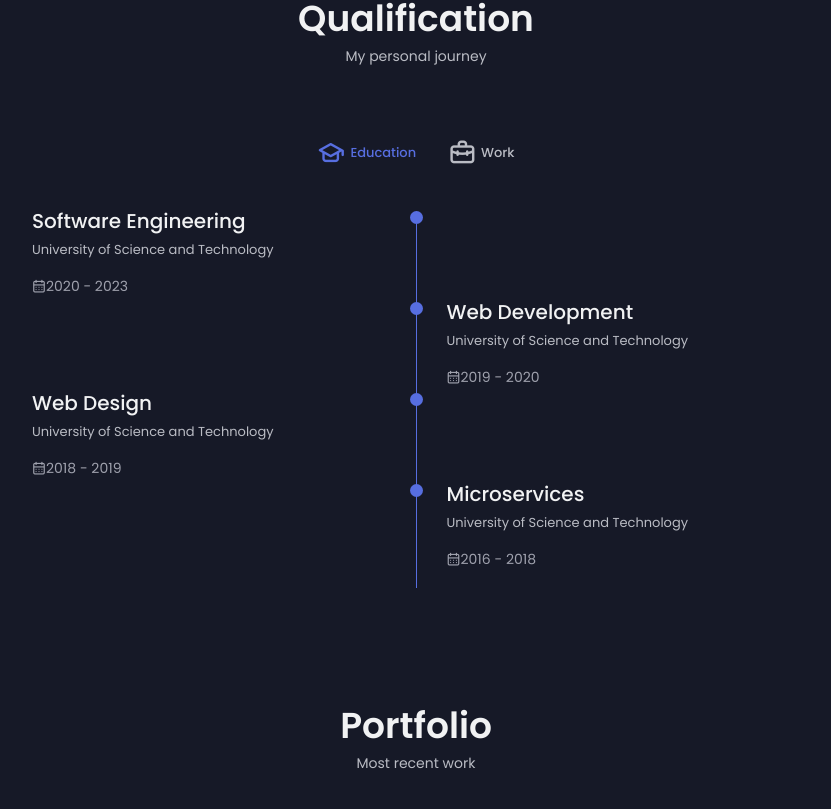
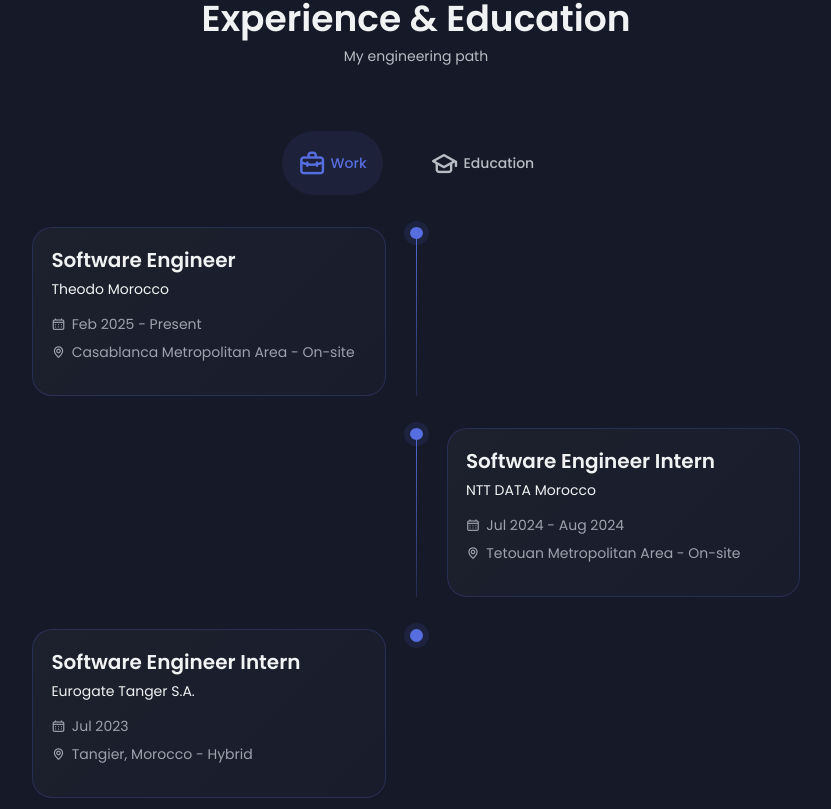
Before and after one commit to Haitam-Elgharras/myPortfolio, a React (Vite) app: page / in a window 1280 px wide. Shown: the part 2431-3240 px from the top of the page, without its empty margins (224-1055 px from the left). Built offline with nearby package versions, Linux system fonts and the light colour scheme.

Commit message:
feat(qualification): overhaul qualification section

```diff
--- a/src/components/qualification/QualificationContent.tsx
+++ b/src/components/qualification/QualificationContent.tsx
@@ -13,9 +13,12 @@ const QualificationContent = ({ activeTab }: Props) => {
         <QualificationItem
           key={index}
           index={index}
+          isLast={index === qualificationsData[key].length - 1}
           title={qualification.title}
-          subtitle={qualification.subtitle}
+          organization={qualification.organization}
           calendar={qualification.calendar}
+          location={qualification.location}
+          bullets={qualification.bullets}
         />
       ))}
     </div>
--- a/src/components/qualification/QualificationItem.tsx
+++ b/src/components/qualification/QualificationItem.tsx
@@ -1,47 +1,89 @@
 interface Props {
   title: string;
-  subtitle: string;
+  organization: string;
   calendar: string;
+  location?: string;
+  bullets?: string[];
   index: number;
+  isLast: boolean;
 }
 
-const QualificationItem = ({ title, subtitle, calendar, index }: Props) => {
+const QualificationCard = ({
+  title,
+  organization,
+  calendar,
+  location,
+  bullets,
+}: Omit<Props, "index" | "isLast">) => {
+  return (
+    <div className="qualification__card">
+      <h3 className="qualification__title">{title}</h3>
+      <span className="qualification__subtitle">{organization}</span>
+      <div className="qualification__meta">
+        <div className="qualification__calendar">
+          <i className="uil uil-schedule"></i>
+          {calendar}
+        </div>
+        {location ? (
+          <div className="qualification__calendar">
+            <i className="uil uil-map-marker"></i>
+            {location}
+          </div>
+        ) : null}
+      </div>
+      {bullets?.length ? (
+        <ul className="qualification__bullets">
+          {bullets.map((bullet) => (
+            <li key={bullet}>{bullet}</li>
+          ))}
+        </ul>
+      ) : null}
+    </div>
+  );
+};
+
+const QualificationItem = ({
+  title,
+  organization,
+  calendar,
+  location,
+  bullets,
+  index,
+  isLast,
+}: Props) => {
+  const card = (
+    <QualificationCard
+      title={title}
+      organization={organization}
+      calendar={calendar}
+      location={location}
+      bullets={bullets}
+    />
+  );
+
   if (index % 2 === 0) {
     return (
-      <div className="qualification__data">
-        <div>
-          <h3 className="qualification__title">{title}</h3>
-          <span className="qualification__subtitle">{subtitle}</span>
-          <div className="qualification__calendar">
-            <i className="uil uil-calendar-alt"></i>
-            {calendar}
-          </div>
+      <div className={`qualification__data${isLast ? " qualification__data--last" : ""}`}>
+        <div className="qualification__side qualification__side--content">{card}</div>
+        <div className="qualification__marker">
+          <span className="qualification__rounder"></span>
+          {!isLast ? <span className="qualification__line"></span> : null}
         </div>
-        <div>
-          <span className="qualification__rounder"></span>
-          <span className="qualification__line"></span>
-        </div>
-      </div>
-    );
-  } else {
-    return (
-      <div className="qualification__data">
-        <div></div>
-        <div>
-          <span className="qualification__rounder"></span>
-          <span className="qualification__line"></span>
-        </div>
-        <div>
-          <h3 className="qualification__title">{title}</h3>
-          <span className="qualification__subtitle">{subtitle}</span>
-          <div className="qualification__calendar">
-            <i className="uil uil-calendar-alt"></i>
-            {calendar}
-          </div>
-        </div>
+        <div className="qualification__side qualification__side--spacer"></div>
       </div>
     );
   }
+
+  return (
+    <div className={`qualification__data${isLast ? " qualification__data--last" : ""}`}>
+      <div className="qualification__side qualification__side--spacer"></div>
+      <div className="qualification__marker">
+        <span className="qualification__rounder"></span>
+        {!isLast ? <span className="qualification__line"></span> : null}
+      </div>
+      <div className="qualification__side qualification__side--content">{card}</div>
+    </div>
+  );
 };
 
 export default QualificationItem;
--- a/src/components/qualification/QualificationSection.tsx
+++ b/src/components/qualification/QualificationSection.tsx
@@ -4,7 +4,7 @@ import QualificationButtonItem from "./QualificationButtonItem";
 import QualificationContent from "./QualificationContent";
 
 const QualificationSection = () => {
-  const [activeTab, setActiveTab] = useState("education");
+  const [activeTab, setActiveTab] = useState("work");
 
   const handleTabClick = (target: string) => {
     setActiveTab(target);
@@ -12,23 +12,23 @@ const QualificationSection = () => {
 
   return (
     <section className="qualification section">
-      <SectionTitle title="Qualification" subtitle="My personal journey" />
+      <SectionTitle title="Experience & Education" subtitle="My engineering path" />
       <div className="qualification__container container">
         <div className="qualification__tabs">
+          <QualificationButtonItem
+            text="Work"
+            iconClass="uil uil-briefcase-alt qualification__icon"
+            isActive={activeTab === "work"}
+            onClick={() => handleTabClick("work")}
+            target="#work"
+          />
+
           <QualificationButtonItem
             text="Education"
             iconClass="uil uil-graduation-cap qualification__icon"
             isActive={activeTab === "education"}
             onClick={() => handleTabClick("education")}
             target="#education"
-          />
-
-          <QualificationButtonItem
-            text="Work"
-            iconClass="uil uil-briefcase-alt qualification__icon"
-            isActive={activeTab === "work"}
-            onClick={() => handleTabClick("work")}
-            target="#work"
           />
         </div>
         <div className="qualification__sections">
--- a/src/data/qualificationsData.ts
+++ b/src/data/qualificationsData.ts
@@ -1,47 +1,61 @@
-const qualificationsData = {
+export type QualificationEntry = {
+  title: string;
+  organization: string;
+  calendar: string;
+  location?: string;
+  bullets?: string[];
+};
+
+const qualificationsData: Record<"education" | "work", QualificationEntry[]> = {
   education: [
     {
-      title: "Software Engineering",
-      subtitle: "University of Science and Technology",
-      calendar: "2020 - 2023",
+      title: "State Engineer's Degree",
+      organization: "ENSET Mohammedia",
+      calendar: "Sep 2022 - Jul 2025",
+      location: "Mohammedia, Morocco",
+      bullets: [
+        "Software and Distributed Information Systems.",
+      ],
     },
     {
-      title: "Web Development",
-      subtitle: "University of Science and Technology",
-      calendar: "2019 - 2020",
-    },
-    {
-      title: "Web Design",
-      subtitle: "University of Science and Technology",
-      calendar: "2018 - 2019",
-    },
-    {
-      title: "Microservices",
-      subtitle: "University of Science and Technology",
-      calendar: "2016 - 2018",
+      title: "DEUST",
+      organization: "Faculty of Science and Technology Tangier",
+      calendar: "Jan 2020 - Jul 2022",
+      location: "Tangier, Morocco",
+      bullets: [
+        "Mathematics, Computer Science, Physics and Chemistry.",
+      ],
     },
   ],
   work: [
     {
-      title: "Frontend Developer",
-      subtitle: "Company A",
-      calendar: "2020 - 2021",
+      title: "Software Engineer",
+      organization: "Theodo Morocco",
+      calendar: "Feb 2025 - Present",
+      location: "Casablanca Metropolitan Area - On-site",
+      bullets: [
+        "Build full stack product features in agile teams with a focus on performance and user experience.",
+      ],
     },
     {
-      title: "Backend Developer",
-      subtitle: "Company B",
-      calendar: "2019 - 2020",
+      title: "Software Engineer Intern",
+      organization: "NTT DATA Morocco",
+      calendar: "Jul 2024 - Aug 2024",
+      location: "Tetouan Metropolitan Area - On-site",
+      bullets: [
+        "Reduced certificate processing time by 75% by automating certificate workflows with Angular and Spring Boot.",
+      ],
     },
     {
-      title: "Fullstack Developer",
-      subtitle: "Company C",
-      calendar: "2018 - 2019",
-    },
-    {
-      title: "Fullstack Developer",
-      subtitle: "Company D",
-      calendar: "2017 - 2018",
+      title: "Software Engineer Intern",
+      organization: "Eurogate Tanger S.A.",
+      calendar: "Jul 2023",
+      location: "Tangier, Morocco - Hybrid",
+      bullets: [
+        "Contributed to an internal operations platform using C#, ASP.NET, and Entity Framework.",
+      ],
     },
   ],
 };
+
 export default qualificationsData;
--- a/src/style.css
+++ b/src/style.css
@@ -578,13 +578,17 @@ body.dark-theme .home__blob-shape {
 }
 
 .qualification__button {
-  font-size: var(--smaller-font-size);
+  font-size: var(--small-font-size);
   font-weight: var(--font-medium);
   cursor: pointer;
+  padding: 0.65rem 1rem;
+  border-radius: 999px;
+  transition: background-color 0.2s ease, color 0.2s ease;
 }
 
 .qualification__button:hover {
   color: var(--first-color);
+  background: color-mix(in srgb, var(--first-color) 8%, transparent);
 }
 
 .qualification__icon {
@@ -596,20 +600,55 @@ body.dark-theme .home__blob-shape {
   display: grid;
   grid-template-columns: 1fr max-content 1fr;
   column-gap: 1.5rem;
+  margin-bottom: 2rem;
+}
+
+.qualification__card {
+  background:
+    linear-gradient(135deg, rgba(255, 255, 255, 0.8), rgba(255, 255, 255, 0.62));
+  border: 1px solid color-mix(in srgb, var(--first-color) 14%, transparent);
+  border-radius: 1.25rem;
+  padding: 1.1rem 1.15rem;
+  box-shadow: 0 18px 40px rgba(15, 23, 42, 0.05);
+}
+
+body.dark-theme .qualification__card {
+  background:
+    linear-gradient(135deg, rgba(255, 255, 255, 0.03), rgba(255, 255, 255, 0.015));
+  border-color: color-mix(in srgb, var(--first-color) 22%, transparent);
+  box-shadow: none;
+}
+
+.qualification__marker {
+  display: flex;
+  flex-direction: column;
+  align-items: center;
 }
 
 .qualification__title {
   font-size: var(--h3-font-size);
-  font-weight: var(--font-medium);
+  font-weight: var(--font-semi-bold);
+  line-height: 1.4;
 }
 
 .qualification__subtitle {
   display: inline-block;
-  font-size: var(--smaller-font-size);
-  margin-bottom: var(--mb-1);
+  font-size: var(--small-font-size);
+  color: var(--title-color);
+  margin-top: 0.35rem;
+  margin-bottom: 0.85rem;
+}
+
+.qualification__meta {
+  display: grid;
+  gap: 0.45rem;
+  margin-bottom: 0.9rem;
 }
 
 .qualification__calendar {
+  display: inline-flex;
+  align-items: center;
+  gap: 0.4rem;
   font-size: var(--small-font-size);
   color: var(--text-color-light);
 }
@@ -620,15 +659,49 @@ body.dark-theme .home__blob-shape {
   height: 13px;
   background-color: var(--first-color);
   border-radius: 50%;
-  /* margin-right: var(--mb-0-75); */
+  box-shadow: 0 0 0 6px color-mix(in srgb, var(--first-color) 12%, transparent);
+  position: relative;
+  z-index: 1;
 }
 
 .qualification__line {
   display: block;
   width: 1px;
   height: 100%;
-  background-color: var(--first-color);
-  transform: translate(6px, -7px);
+  background: linear-gradient(
+    180deg,
+    color-mix(in srgb, var(--first-color) 90%, transparent),
+    color-mix(in srgb, var(--first-color) 22%, transparent)
+  );
+}
+
+.qualification__bullets {
+  display: grid;
+  gap: 0.55rem;
+  padding-left: 1rem;
+  color: var(--text-color);
+}
+
+.qualification__bullets li {
+  line-height: 1.65;
+}
+
+.qualification__data--last {
+  margin-bottom: 0;
+}
+
+.qualification__data--last .qualification__marker {
+  min-height: auto;
+  justify-content: flex-start;
+  align-self: start;
+}
+
+.qualification__data--last .qualification__rounder {
+  box-shadow: 0 0 0 6px color-mix(in srgb, var(--first-color) 12%, transparent);
+}
+
+.qualification__data--last .qualification__line {
+  display: none;
 }
 
 .qualification [data-content] {
@@ -641,6 +714,11 @@ body.dark-theme .home__blob-shape {
 
 .qualification__button.qualification__active {
   color: var(--first-color);
+  background: color-mix(in srgb, var(--first-color) 10%, transparent);
+}
+
+.qualification__bullets {
+  display: none;
 }
 
 /*==================== SERVICES ====================*/
@@ -929,10 +1007,6 @@ body.dark-theme .home__blob-shape {
     font-size: var(--normal-font-size);
   }
 
-  .qualification__data {
-    column-gap: 0.5rem;
-  }
-
   .project__img {
     width: 200px;
   }
@@ -949,6 +1023,48 @@ body.dark-theme .home__blob-shape {
   .services__modal {
     padding: 0 0.5rem;
   } */
+}
+
+@media screen and (max-width: 567px) {
+  .qualification__data {
+    grid-template-columns: 1fr;
+    row-gap: 0.75rem;
+    margin-bottom: 0.75rem;
+  }
+
+  .qualification__side--spacer {
+    display: none;
+  }
+
+  .qualification__side--content {
+    width: 100%;
+  }
+
+  .qualification__marker {
+    order: 2;
+    justify-self: center;
+    min-height: 2.25rem;
+  }
+
+  .qualification__card {
+    width: 100%;
+    padding: 1rem;
+  }
+
+  .qualification__rounder {
+    display: none;
+  }
+
+  .qualification__line {
+    width: 2px;
+    height: 2.25rem;
+    margin-top: 0;
+    transform: none;
+  }
+
+  .qualification__bullets {
+    display: none;
+  }
 }
 
 /* For medium devices */
@@ -977,6 +1093,15 @@ body.dark-theme .home__blob-shape {
     display: grid;
     grid-template-columns: 0.6fr;
     justify-content: center;
+  }
+
+  .qualification__data {
+    grid-template-columns: 1fr max-content 1fr;
+    column-gap: 1.5rem;
+  }
+
+  .qualification__side--spacer {
+    display: block;
   }
 }
 
```
